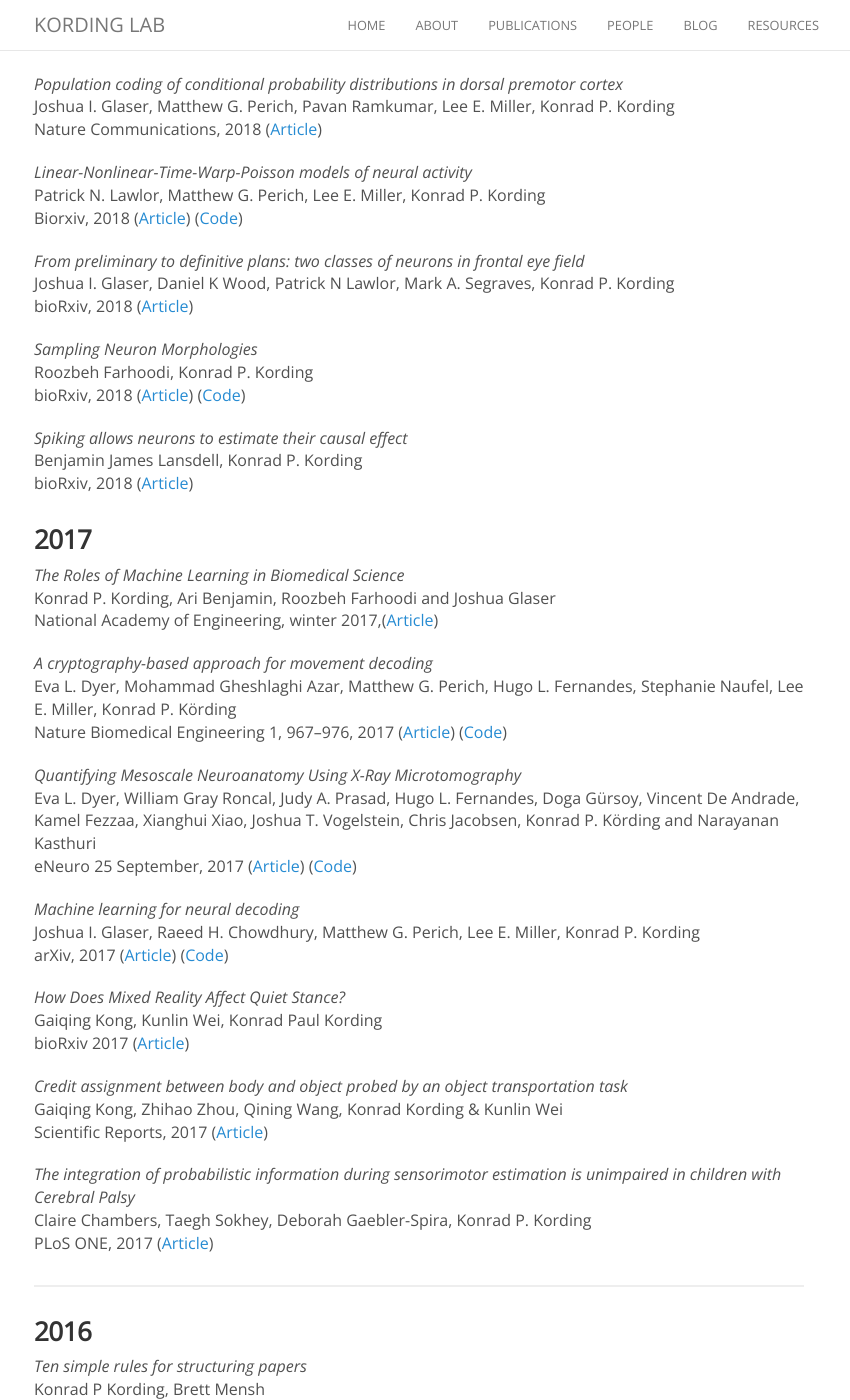
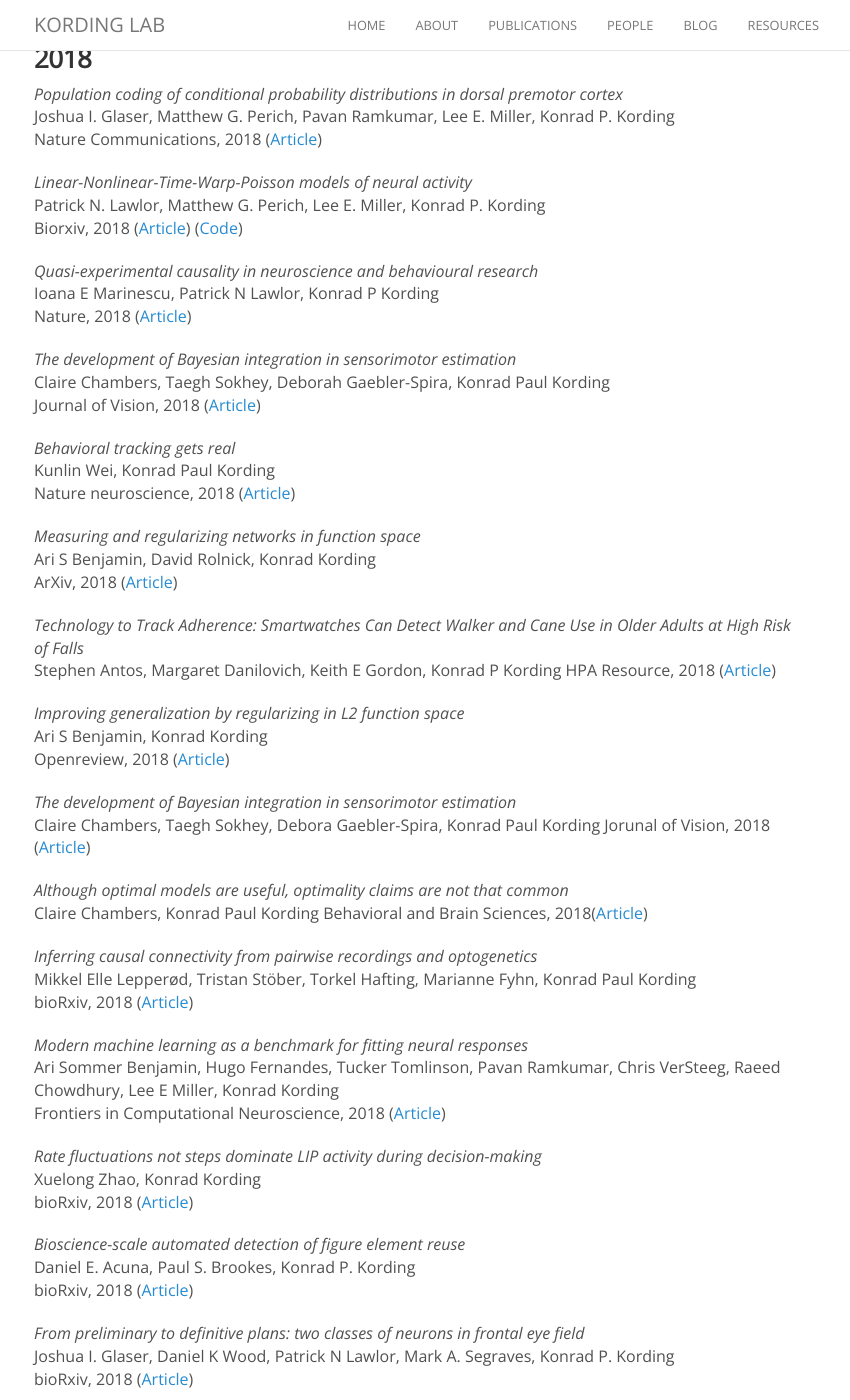
Before and after one commit to KordingLab/KordingLab.github.io, a Jekyll site: the page built from publications.md, in a window 1280 px wide and 1400 px high, scrolled down 326 px. Shown: the whole window, without its empty margins (221-1071 px from the left). Built offline with Jekyll 4.4.1, drawn with Linux system fonts in a browser that asks for light colours; nearby versions of some CDN libraries; comment, search, counter and statistics services are not loaded; some of the changed text lies outside the part shown.

Commit message:
Updated 2018 papers

```diff
--- a/publications.md
+++ b/publications.md
@@ -22,6 +24,54 @@ Nature Communications, 2018 ([Article](https://www.nature.com/articles/s41467-01
 _Linear-Nonlinear-Time-Warp-Poisson models of neural activity_<br>
 Patrick N. Lawlor, Matthew G. Perich, Lee E. Miller, Konrad P. Kording<br>
 Biorxiv, 2018 ([Article](https://www.biorxiv.org/content/early/2018/01/22/194498)) ([Code](https://github.com/pnlawlor/LNTWP))
+
+_Quasi-experimental causality in neuroscience and behavioural research_<br>
+Ioana E Marinescu, Patrick N Lawlor, Konrad P Kording<br>
+Nature, 2018 ([Article](https://www.nature.com/articles/s41562-018-0466-5.pdf?origin=ppub))
+
+_The development of Bayesian integration in sensorimotor estimation_<br>
+Claire Chambers, Taegh Sokhey, Deborah Gaebler-Spira, Konrad Paul Kording<br>
+Journal of Vision, 2018 ([Article](https://jov.arvojournals.org/article.aspx?articleid=2715085))
+
+_Behavioral tracking gets real_<br>
+Kunlin Wei, Konrad Paul Kording<br>
+Nature neuroscience, 2018 ([Article](https://www.nature.com/articles/s41593-018-0215-0))
+
+_Measuring and regularizing networks in function space_<br>
+Ari S Benjamin, David Rolnick, Konrad Kording<br>
+ArXiv, 2018 ([Article](https://arxiv.org/abs/1805.08289))
+
+_Technology to Track Adherence: Smartwatches Can Detect Walker and Cane Use in Older Adults at High Risk of Falls_<br>
+Stephen Antos, Margaret Danilovich, Keith E Gordon, Konrad P Kording
+HPA Resource, 2018 ([Article](http://eds.a.ebscohost.com/abstract?site=eds&scope=site&jrnl=19316313&AN=136788990&h=ZQoMHnezxUcFepp69EmLphwZXyUiijcpj8g5dtIDyspj6hEeS5eion3Xmn%2fN%2fU%2fHwvJLIvDP0vi7AxDYxIalHA%3d%3d&crl=c&resultLocal=ErrCrlNoResults&resultNs=Ehost&crlhashurl=login.aspx%3fdirect%3dtrue%26profile%3dehost%26scope%3dsite%26authtype%3dcrawler%26jrnl%3d19316313%26AN%3d136788990))
+
+_Improving generalization by regularizing in L2 function space_<br>
+Ari S Benjamin, Konrad Kording<br>
+Openreview, 2018 ([Article](https://openreview.net/pdf?id=H1l8sz-AW))
+
+_The development of Bayesian integration in sensorimotor estimation_<br>
+Claire Chambers, Taegh Sokhey, Debora Gaebler-Spira, Konrad Paul Kording
+Jorunal of Vision, 2018 ([Article](https://jov.arvojournals.org/arvo/content_public/journal/jov/937613/i1534-7362-18-12-8.pdf))
+
+_Although optimal models are useful, optimality claims are not that common_<br>
+Claire Chambers, Konrad Paul Kording
+Behavioral and Brain Sciences, 2018([Article](https://www.cambridge.org/core/journals/behavioral-and-brain-sciences/article/although-optimal-models-are-useful-optimality-claims-are-not-that-common/539D5E0428CA907A2FAA9CBDF06B83AB))
+
+_Inferring causal connectivity from pairwise recordings and optogenetics_<br>
+Mikkel Elle Lepperød, Tristan Stöber, Torkel Hafting, Marianne Fyhn, Konrad Paul Kording<br>
+bioRxiv, 2018 ([Article](https://www.biorxiv.org/content/biorxiv/early/2018/11/06/463760.full.pdf))
+
+_Modern machine learning as a benchmark for fitting neural responses_<br>
+Ari Sommer Benjamin, Hugo Fernandes, Tucker Tomlinson, Pavan Ramkumar, Chris VerSteeg, Raeed Chowdhury, Lee E Miller, Konrad Kording<br>
+Frontiers in Computational Neuroscience, 2018 ([Article](https://www.frontiersin.org/articles/10.3389/fncom.2018.00056/full))
+
+_Rate fluctuations not steps dominate LIP activity during decision-making_<br>
+Xuelong Zhao, Konrad Kording<br>
+bioRxiv, 2018 ([Article](https://www.biorxiv.org/content/biorxiv/early/2018/05/04/249672.full.pdf))
+
+_Bioscience-scale automated detection of figure element reuse_<br>
+Daniel E. Acuna, Paul S. Brookes, Konrad P. Kording<br>
+bioRxiv, 2018 ([Article](https://www.biorxiv.org/content/biorxiv/early/2018/02/22/269415.1.full.pdf))
 
 _From preliminary to definitive plans: two classes of neurons in frontal eye field_<br>
 Joshua I. Glaser, Daniel K Wood, Patrick N Lawlor, Mark A. Segraves, Konrad P. Kording<br>
```
Also changed, not shown: other parts of publications.md (+4 -2 lines).
